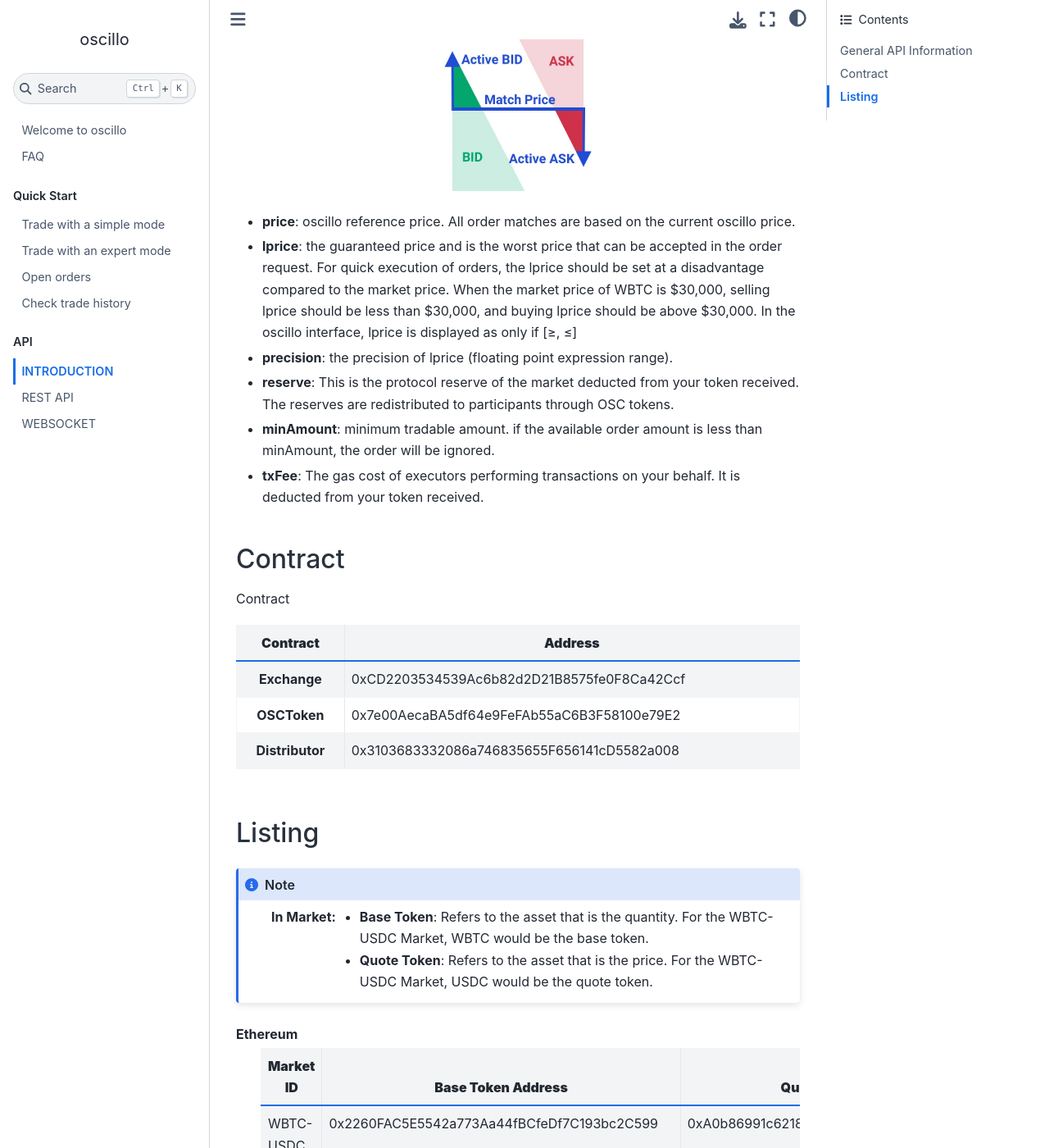
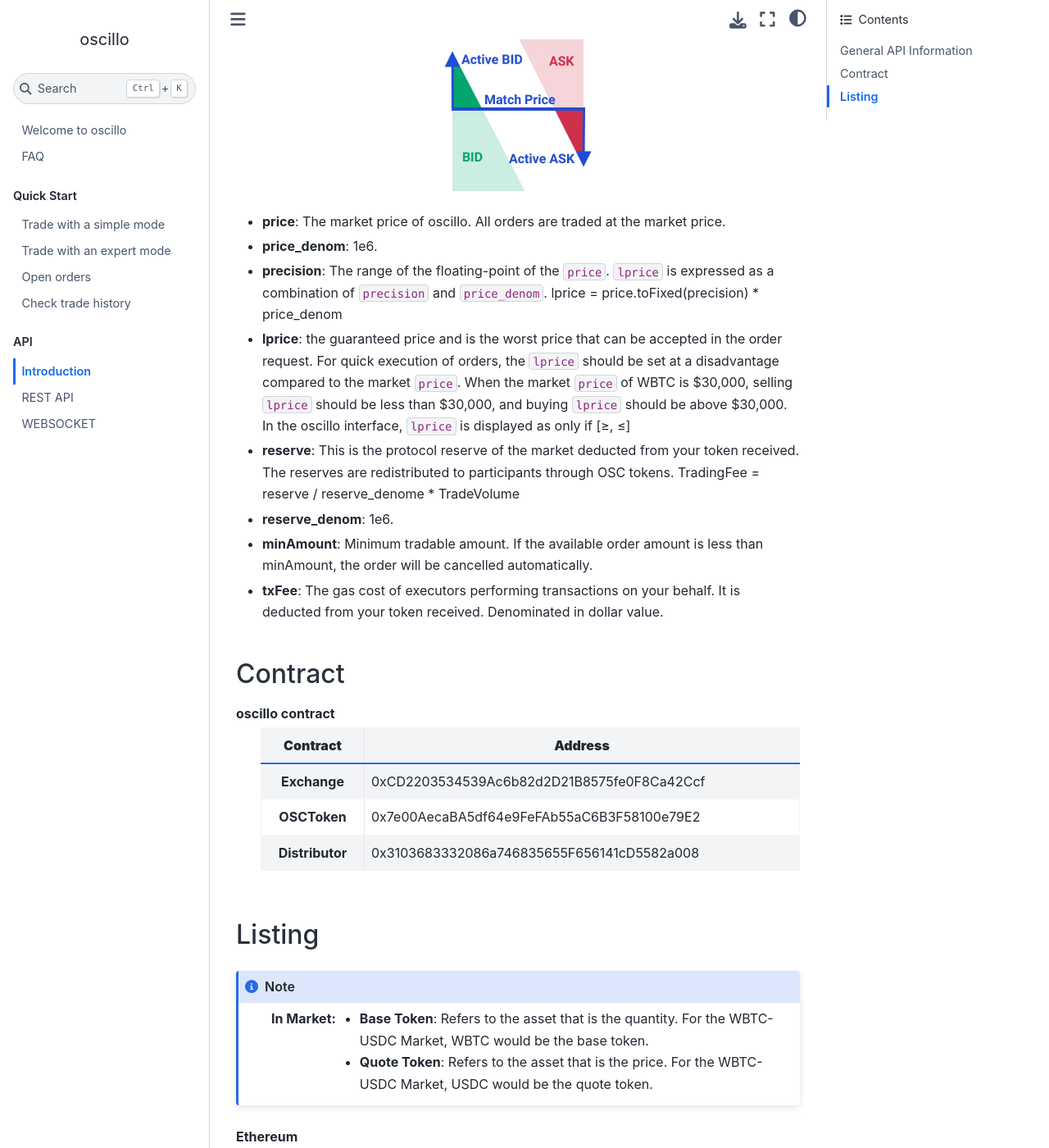
Before and after one commit to oscillo-finance/Docs, a Sphinx documentation site: the page built from docs/source/api/introduction.rst, in a window 1280 px wide and 1400 px high, scrolled down 1282 px. Shown: the whole window at 82% size. Built offline with Sphinx 7.4.7 and the Sphinx Book theme 1.1.4, drawn with Linux system fonts in a browser that asks for light colours; some of the changed text lies outside the part shown.

```diff
--- a/docs/source/api/introduction.rst
+++ b/docs/source/api/introduction.rst
@@ -1,4 +1,4 @@
-INTRODUCTION
+Introduction
 ************
 
 
@@ -69,12 +69,22 @@ Terminology
     :figwidth: 100%
     :width: 200px
 
-* **price**: oscillo reference price. All order matches are based on the current oscillo price.
-* **lprice**: the guaranteed price and is the worst price that can be accepted in the order request. For quick execution of orders, the lprice should be set at a disadvantage compared to the market price. When the market price of WBTC is $30,000, selling lprice should be less than $30,000, and buying lprice should be above $30,000. In the oscillo interface, lprice is displayed as only if [≥, ≤]
-* **precision**: the precision of lprice (floating point expression range).
-* **reserve**: This is the protocol reserve of the market deducted from your token received. The reserves are redistributed to participants through OSC tokens.
-* **minAmount**: minimum tradable amount. if the available order amount is less than minAmount, the order will be ignored.
-* **txFee**: The gas cost of executors performing transactions on your behalf. It is deducted from your token received.
+
+* **price**: The market price of oscillo. All orders are traded at the market price.
+
+* **price_denom**: 1e6.
+
+* **precision**: The range of the floating-point of the ``price``. ``lprice`` is expressed as a combination of ``precision`` and ``price_denom``. lprice = price.toFixed(precision) * price_denom
+
+* **lprice**: the guaranteed price and is the worst price that can be accepted in the order request. For quick execution of orders, the ``lprice`` should be set at a disadvantage compared to the market ``price``. When the market ``price`` of WBTC is $30,000, selling ``lprice`` should be less than $30,000, and buying ``lprice`` should be above $30,000. In the oscillo interface, ``lprice`` is displayed as only if [≥, ≤]
+
+* **reserve**: This is the protocol reserve of the market deducted from your token received. The reserves are redistributed to participants through OSC tokens. TradingFee = reserve / reserve_denome * TradeVolume
+
+* **reserve_denom**: 1e6.
+
+* **minAmount**: Minimum tradable amount. If the available order amount is less than minAmount, the order will be cancelled automatically.
+
+* **txFee**: The gas cost of executors performing transactions on your behalf. It is deducted from your token received. Denominated in dollar value.
 
 
 
@@ -111,23 +121,32 @@ Listing
 
 
 Ethereum
-    ========================= ====================================================== ======================================================
-    .. centered:: Market ID   .. centered:: Base Token Address                          .. centered:: Quote Token Address
-    ========================= ====================================================== ======================================================
-      WBTC-USDC                 0x2260FAC5E5542a773Aa44fBCfeDf7C193bc2C599              0xA0b86991c6218b36c1d19D4a2e9Eb0cE3606eB48
-      WETH-USDC                 0xC02aaA39b223FE8D0A0e5C4F27eAD9083C756Cc2              0xA0b86991c6218b36c1d19D4a2e9Eb0cE3606eB48
-      DAI-USDC                  0x6B175474E89094C44Da98b954EedeAC495271d0F              0xA0b86991c6218b36c1d19D4a2e9Eb0cE3606eB48
-      USDT-USDC                 0xdAC17F958D2ee523a2206206994597C13D831ec7              0xA0b86991c6218b36c1d19D4a2e9Eb0cE3606eB48
-    ========================= ====================================================== ======================================================
+    ========================= ==========================================
+    .. centered:: Market ID   .. centered:: Base / Quote Token Address
+    ========================= ==========================================
+    .. centered:: WBTC-USDC     | 0x2260FAC5E5542a773Aa44fBCfeDf7C193bc2C599(WBTC)/
+                                  0xA0b86991c6218b36c1d19D4a2e9Eb0cE3606eB48(USDC)
+    .. centered:: WETH-USDC     | 0xC02aaA39b223FE8D0A0e5C4F27eAD9083C756Cc2(WETH)/
+                                 0xA0b86991c6218b36c1d19D4a2e9Eb0cE3606eB48(USDC)
+    .. centered:: DAI-USDC      | 0x6B175474E89094C44Da98b954EedeAC495271d0F(DAI)/
+                                 0xA0b86991c6218b36c1d19D4a2e9Eb0cE3606eB48(USDC)
+    .. centered:: USDT-USDC     | 0xdAC17F958D2ee523a2206206994597C13D831ec7(USDT)/
+                                 0xA0b86991c6218b36c1d19D4a2e9Eb0cE3606eB48(USDC)
+    ========================= ==========================================
 
 
 Polygon
-    ========================= ====================================================== ======================================================
-    .. centered:: Market ID    .. centered:: Base Token Address                          .. centered:: Quote Token Address
-    ========================= ====================================================== ======================================================
-    WBTC-USDC                   0x1bfd67037b42cf73acf2047067bd4f2c47d9bfd6              0x2791Bca1f2de4661ED88A30C99A7a9449Aa84174
-    WETH-USDC                   0x7ceb23fd6bc0add59e62ac25578270cff1b9f619              0x2791Bca1f2de4661ED88A30C99A7a9449Aa84174
-    WMATIC-USDC                 0x0d500B1d8E8eF31E21C99d1Db9A6444d3ADf1270              0x2791Bca1f2de4661ED88A30C99A7a9449Aa84174
-    DAI-USDC                    0x8f3Cf7ad23Cd3CaDbD9735AFf958023239c6A063              0x2791Bca1f2de4661ED88A30C99A7a9449Aa84174
-    USDT-USDC                   0xc2132d05d31c914a87c6611c10748aeb04b58e8f              0x2791Bca1f2de4661ED88A30C99A7a9449Aa84174
-    ========================= ====================================================== ======================================================
+    ========================= ==========================================
+    .. centered:: Market ID    .. centered:: Base / Quote Token Address
+    ========================= ==========================================
+    .. centered:: WBTC-USDC     | 0x1bfd67037b42cf73acf2047067bd4f2c47d9bfd6(WBTC)/
+                                  0x2791Bca1f2de4661ED88A30C99A7a9449Aa84174(USDC)
+    .. centered:: WETH-USDC     | 0x7ceb23fd6bc0add59e62ac25578270cff1b9f619(WETH)/
+                                  0x2791Bca1f2de4661ED88A30C99A7a9449Aa84174(USDC)
+    .. centered:: WMATIC-USDC   | 0x0d500B1d8E8eF31E21C99d1Db9A6444d3ADf1270(WMATIC)/
+                                  0x2791Bca1f2de4661ED88A30C99A7a9449Aa84174(USDC)
+    .. centered:: DAI-USDC      | 0x8f3Cf7ad23Cd3CaDbD9735AFf958023239c6A063(DAI)/
+                                  0x2791Bca1f2de4661ED88A30C99A7a9449Aa84174(USDC)
+    .. centered:: USDT-USDC     | 0xc2132d05d31c914a87c6611c10748aeb04b58e8f(USDT)/
+                                  0x2791Bca1f2de4661ED88A30C99A7a9449Aa84174(USDC)
+    ========================= ==========================================
--- a/docs/source/quickstart/simple.rst
+++ b/docs/source/quickstart/simple.rst
@@ -1,7 +1,5 @@
 Trade with a simple mode
 ========================
-
-----
 
 .. role:: raw-html(raw)
     :format: html;
```
Also changed, not shown: other parts of docs/source/api/introduction.rst (+8 -8 lines).
